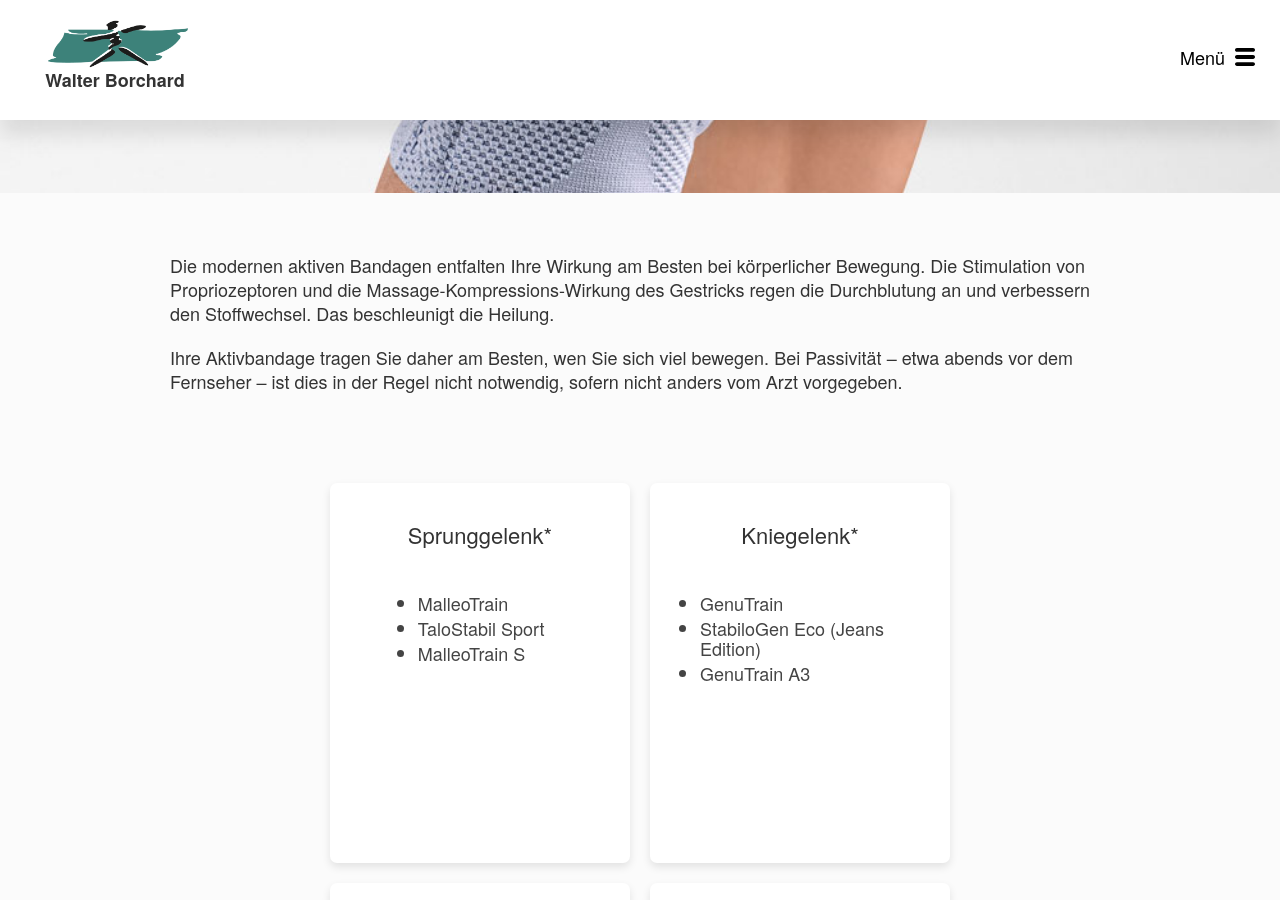
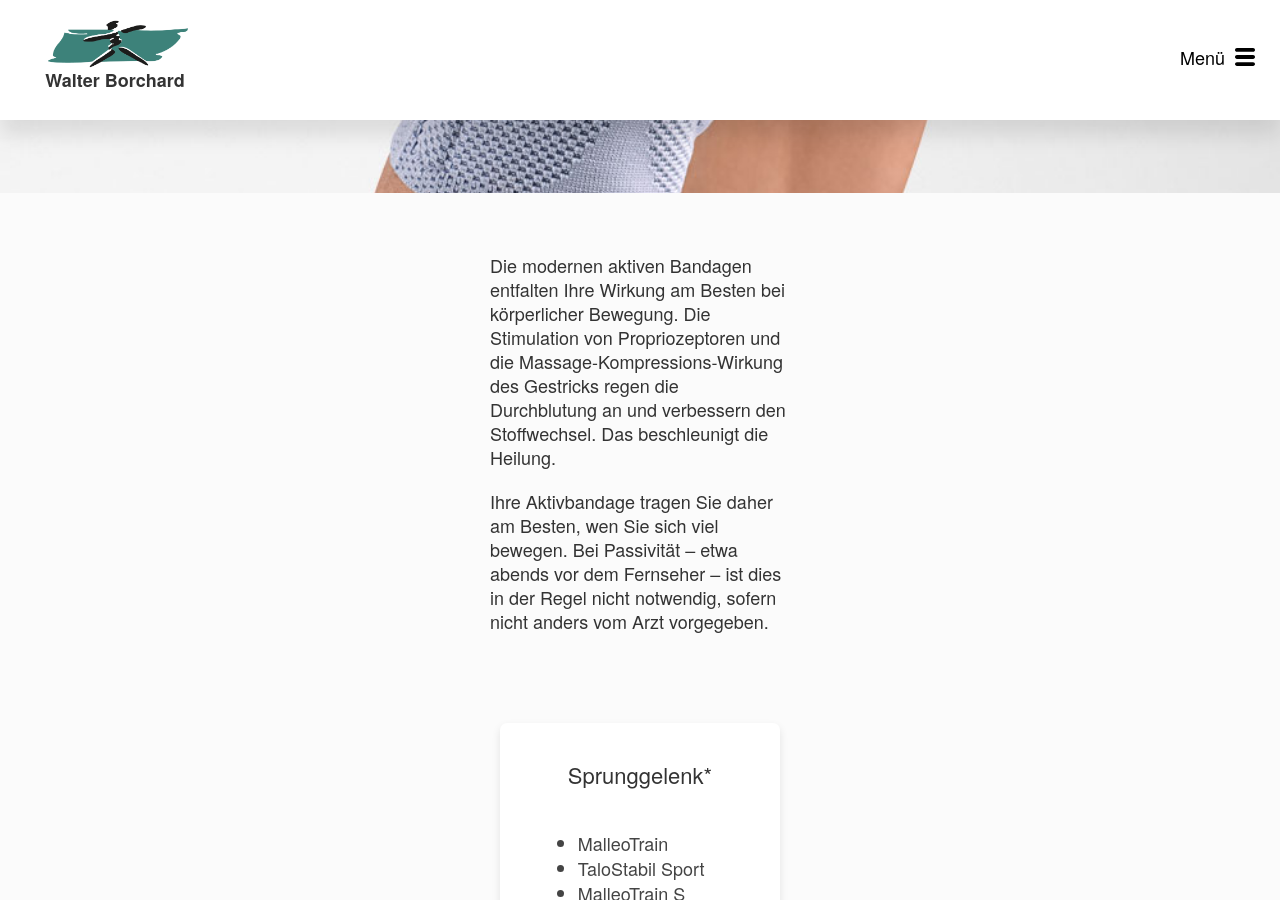
Before and after one commit to JohannesBorchard/Borchard-Orthopaedie, a Jekyll site: the page built from pages/Sanitaetshaus/bandagen.html, in a window 1280 px wide and 900 px high, scrolled down 602 px. Built offline with Jekyll 4.4.1, drawn with Linux system fonts in a browser that asks for light colours.

Commit message:
Fix für kleine Bildschirme und Vorbereitungen für Brand Slider

```diff
--- a/_includes/css/header.css
+++ b/_includes/css/header.css
@@ -178,7 +178,7 @@
 
 
 
-@media only screen and (max-width: 1280px), (min-device-width: 300px) and (max-device-width: 1024px){
+@media all and (max-width: 1280px), (min-device-width: 768px) and (max-device-width: 1024px){
 
     .nav__menu {
         flex-direction: column;
@@ -224,7 +224,7 @@
     }
 }
 
-@media only screen and (max-width: 1024px), (min-device-width: 768px) and (max-device-width: 1024px){
+@media all and (max-width: 1024px), (min-device-width: 300px) and (max-device-width: 1024px){
     .nav__logo {
     display: flex;
     flex-direction: column;
@@ -279,3 +279,29 @@
         margin-bottom: 10px;
     }
 }
+
+@media all and (max-width: 329px), (min-device-width: 300px) and (max-device-width: 728px){
+.header__image {
+    height: 100%;
+    }
+
+    .header--hero {
+    height: 75vh;
+    }
+
+    .header__text {
+        margin-bottom: 20px;
+    }
+
+    .header__text p {
+        font-size: 20px;
+        line-height: 22px;
+    }
+
+    .header__text h1 {
+        font-size: 28px;
+        line-height: 32px;
+        margin: 20px 0 20px 0;
+
+    }
+}
--- a/_includes/css/main.css
+++ b/_includes/css/main.css
@@ -135,18 +135,21 @@
 
 .text__image {
     display: block;
-    max-height: 200px;
-    max-width: 400px;
+    max-height: 100px;
+    /*max-width: 400px;*/
     margin-top: 40px;
+    width: auto;
+    height: auto;
+    align-self: center;
 }
 
 .text__image--float {
     margin-top: 20px;
 }
 
-.text__image--small {
+/*.text__image--small {
     max-height: 100px;
-}
+}*/
 
 #bauerfeind-plakat {
     max-height: 600px;
@@ -451,9 +454,134 @@
 #timeline-desktop {
     display: block;
 }
+
+
+/* ==========================================================================
+   Slider
+   ========================================================================== */
+
+
+.slick-slide {
+    margin: 0px 20px;
+}
+
+.slick-slide img {
+    width: 100%;
+}
+
+.slick-slider
+{
+    position: relative;
+    display: block;
+    box-sizing: border-box;
+    -webkit-user-select: none;
+    -moz-user-select: none;
+    -ms-user-select: none;
+            user-select: none;
+    -webkit-touch-callout: none;
+    -khtml-user-select: none;
+    -ms-touch-action: pan-y;
+        touch-action: pan-y;
+    -webkit-tap-highlight-color: transparent;
+}
+
+.slick-list
+{
+    position: relative;
+    display: block;
+    overflow: hidden;
+    margin: 0;
+    padding: 0;
+}
+.slick-list:focus
+{
+    outline: none;
+}
+.slick-list.dragging
+{
+    cursor: pointer;
+    cursor: hand;
+}
+
+.slick-slider .slick-track,
+.slick-slider .slick-list
+{
+    -webkit-transform: translate3d(0, 0, 0);
+       -moz-transform: translate3d(0, 0, 0);
+        -ms-transform: translate3d(0, 0, 0);
+         -o-transform: translate3d(0, 0, 0);
+            transform: translate3d(0, 0, 0);
+}
+
+.slick-track
+{
+    position: relative;
+    top: 0;
+    left: 0;
+    display: block;
+}
+.slick-track:before,
+.slick-track:after
+{
+    display: table;
+    content: '';
+}
+.slick-track:after
+{
+    clear: both;
+}
+.slick-loading .slick-track
+{
+    visibility: hidden;
+}
+
+.slick-slide
+{
+    display: none;
+    float: left;
+    height: 100%;
+    min-height: 1px;
+}
+[dir='rtl'] .slick-slide
+{
+    float: right;
+}
+.slick-slide img
+{
+    display: block;
+}
+.slick-slide.slick-loading img
+{
+    display: none;
+}
+.slick-slide.dragging img
+{
+    pointer-events: none;
+}
+.slick-initialized .slick-slide
+{
+    display: block;
+}
+.slick-loading .slick-slide
+{
+    visibility: hidden;
+}
+.slick-vertical .slick-slide
+{
+    display: block;
+    height: auto;
+    border: 1px solid transparent;
+}
+.slick-arrow.slick-hidden {
+    display: none;
+}
+
+
+
 /* ==========================================================================
    Mobile version
    ========================================================================== */
+
 
 @media only screen and (max-width: 1024px), (min-device-width: 300px) and (max-device-width: 1024px){
 
@@ -479,6 +607,7 @@
 
     .text {
         margin: 0 40px 0 40px;
+        max-width: 300px;
     }
 
     .text__element-row {
@@ -658,6 +787,8 @@
         padding: 0 20px 0 20px;
     }
 
+
+
     #timeline-mobil {
     display: block;
     width: 300px;
@@ -671,3 +802,17 @@
         max-width: 300px;
     }
 }
+
+
+@media only screen and (max-width: 375px), (min-device-width: 300px) and (max-device-width: 1024px){
+   .btn--back {
+        max-width: 200px;
+        white-space: normal;
+    }
+
+    .overview, .overview__service, .overview tr{
+        width: 80%;
+        margin-right: 20px;
+
+    }
+}
--- a/_includes/html/head.html
+++ b/_includes/html/head.html
@@ -2,13 +2,18 @@
 <!-- <link rel="shortcut icon" type="image/png" href="{{ "/assets/favicon.png" | prepend: site.baseurl }}" > -->
 <link rel="canonical" href="http://borchard-orthopaedie-schuhtechnik.de/">
 <meta charset="UTF-8">
-<meta name="viewport" content="width=device-width, initial-scale=1.0">
+<meta name="viewport" content="width=device-width, initial-scale=1, maximum-scale=1">
+
 <!-- <meta name="google-site-verification" content=""> -->
 <meta name="description" {% if page.description %} content="{{ page.description }}" {% else %} content="{{page.excerpt | strip_html}}" {% endif %}>
 <meta name="keywords" content="lahnstein, koblenz, westerwald, rhein-lahn, orthopädie-schuhtechnik, sanitätshaus, schuhe, einlagen, bandagen, orthesen, walter borchard">
 <meta name="author" content="Walter Borchard" />
 <link rel="shortcut icon" type="image/png" href="{{ " /assets/favicon.png " | prepend: site.baseurl }}">
 <!-- <script src="https://ajax.googleapis.com/ajax/libs/jquery/3.3.1/jquery.min.js"></script> -->
+<!-- <script src="https://code.jquery.com/jquery-2.2.0.min.js" type="text/javascript"></script>
+<script src="https://cdnjs.cloudflare.com/ajax/libs/slick-carousel/1.6.0/slick.js"></script> -->
+
+
 <script async src="https://www.googletagmanager.com/gtag/js?id=UA-62837996-4"></script>
 <script>
   window.dataLayer = window.dataLayer || [];
@@ -29,4 +34,5 @@
 </script>
 
 
+
 <!-- <script src="https://code.jquery.com/jquery-3.3.1.slim.min.js" integrity="sha256-3edrmyuQ0w65f8gfBsqowzjJe2iM6n0nKciPUp8y+7E=" crossorigin="anonymous"></script> -->
--- a/pages/Sanitaetshaus/kompressionsstruempfe.html
+++ b/pages/Sanitaetshaus/kompressionsstruempfe.html
@@ -23,7 +23,7 @@
         </div>
     </nav>
     <div>
-        <h1>Kompressions&shy;strümpfe</h1>
+        <h1>Kompres&shy;sions&shy;strümpfe</h1>
     </div>
 </header>
 <main>
```
Also changed, not shown: _includes/carousel.js (added, +22 -0 lines), pages/index.html (+5 -5 lines).
